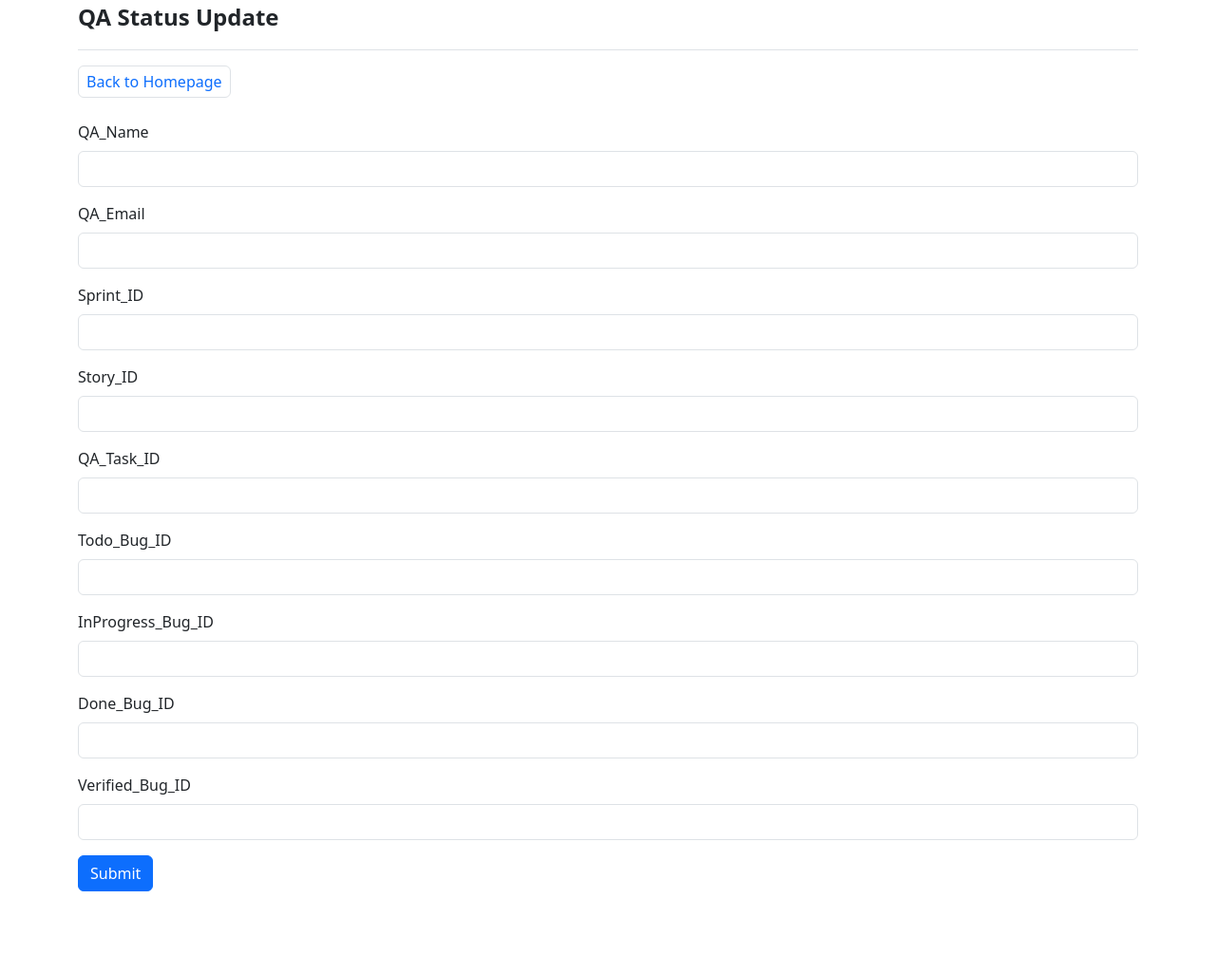
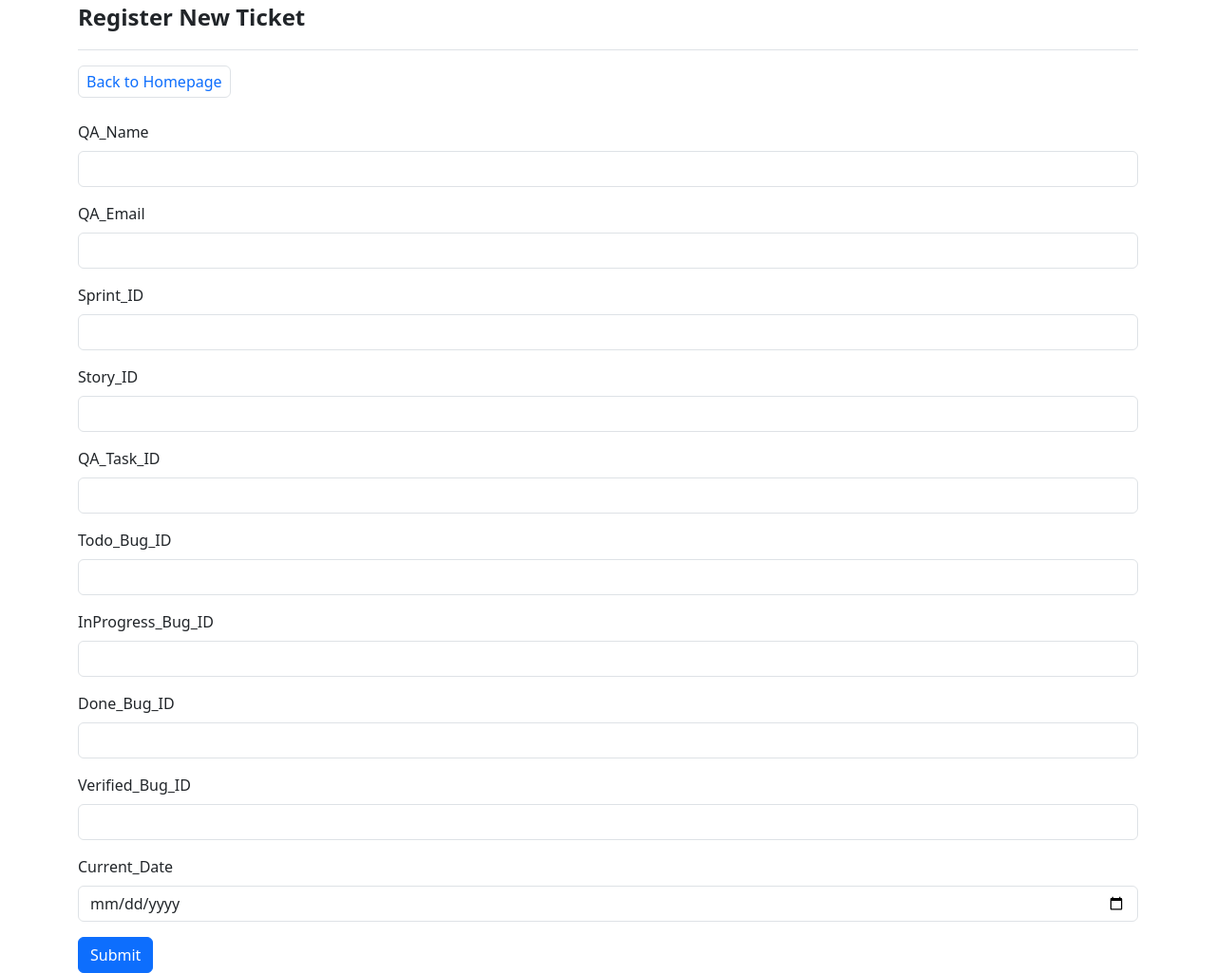
Before and after one commit to lokeshjammi/Status_Update, a Flask app: page /add_ticket in a window 1280 px wide. Shown: the whole page at 95% size. Before the commit the page ends 939 px from the top, so only its background shows below. Run offline with Flask 3, Linux system fonts and the light colour scheme; some libraries are stand-ins or nearby versions.

Commit message:
Code changes commit

```diff
--- a/main.py
+++ b/main.py
@@ -7,6 +7,7 @@ from flask_sqlalchemy import SQLAlchemy
 from flask_wtf import FlaskForm
 from sqlalchemy import values
 from wtforms import StringField, SubmitField, EmailField, IntegerField
+from wtforms.fields.datetime import DateField
 from wtforms.validators import DataRequired, ReadOnly, Disabled
 
 app = Flask(__name__)
@@ -32,13 +33,13 @@ class Todays(db.Model):
     bugs_progress = db.Column(type_=db.String, name="bugs_progress")
     bugs_done = db.Column(type_=db.String, name="bugs_done")
     bugs_verified = db.Column(type_=db.String, name="bugs_verified")
+    current_date = db.Column(type_=db.String, name="created_at")
 
 
 class Users(db.Model):
     user_id = db.Column(type_=db.Integer, name="user_id", primary_key=True, autoincrement=True)
     user_name = db.Column(type_=db.String, name="user_name", unique=True)
     user_email = db.Column(type_=db.String, name="user_email_id", unique=True)
-
 
 #==============Database Tables================
 
@@ -56,6 +57,7 @@ class AddWorkingTickets(FlaskForm):
     qa_bugs_progress = StringField(label="InProgress_Bug_ID", validators=[DataRequired()])
     qa_bugs_done = StringField(label="Done_Bug_ID", validators=[DataRequired()])
     qa_bugs_verified = StringField(label="Verified_Bug_ID", validators=[DataRequired()])
+    current_date = DateField(label='Current_Date', validators=[DataRequired()])
     submit = SubmitField(label="Submit")
 
 class EditWorkingTicket(FlaskForm):
@@ -114,8 +116,9 @@ def add_work_tickets():
         qa_bugs_progress = request.form.get('qa_bugs_progress')
         qa_bugs_done = request.form.get('qa_bugs_done')
         qa_bugs_verified = request.form.get('qa_bugs_verified')
+        current_date = request.form.get('current_date')
         new_ticket_add = Todays(id=query+1, name=qa_name, email=qa_email, sprint_id=qa_sprint_id, story_id=qa_story_id, qa_task_id=qa_task_id,
-                                bugs_todo=qa_bugs_todo, bugs_progress=qa_bugs_progress, bugs_done=qa_bugs_done, bugs_verified=qa_bugs_verified)
+                                bugs_todo=qa_bugs_todo, bugs_progress=qa_bugs_progress, bugs_done=qa_bugs_done, bugs_verified=qa_bugs_verified, current_date=current_date)
         db.session.add(new_ticket_add)
         db.session.commit()
         return redirect(url_for('homepage'))
@@ -152,6 +155,10 @@ def edit_details(selected_data_id):
         edit_data.sprint_id = request.form.get('sprint_id')
         edit_data.story_id = request.form.get('story_id')
         edit_data.qa_task_id = request.form.get('qa_task_id')
+        edit_data.bugs_todo = request.form.get('qa_bugs_todo')
+        edit_data.bugs_progress = request.form.get('qa_bugs_progress')
+        edit_data.bugs_done = request.form.get('qa_bugs_done')
+        edit_data.bugs_verified = request.form.get('qa_bugs_verified')
         db.session.commit()
         return redirect(url_for('view_all_data'))
     return render_template('edit_details.html', edit_working_ticket=edit_working_ticket, edit_data=edit_data)
--- a/templates/add_tickets.html
+++ b/templates/add_tickets.html
@@ -6,7 +6,7 @@
 {% block content %}
     <div class="container">
         <header class="d-flex align-items-center pb-3 mb-3 border-bottom">
-            <span class="fs-4"><b>QA Status Update</b></span>
+            <span class="fs-4"><b>Register New Ticket</b></span>
         </header>
         <a href="{{ url_for('homepage') }}" class="d-inline-flex focus-ring py-1 px-2 text-decoration-none border rounded-2">
             Back to Homepage
--- a/templates/add_user.html
+++ b/templates/add_user.html
@@ -6,7 +6,7 @@
 {% block content %}
     <div class="container">
         <header class="d-flex align-items-center pb-3 mb-3 border-bottom">
-            <span class="fs-4"><b>QA Status Update</b></span>
+            <span class="fs-4"><b>Register New User</b></span>
         </header>
         <a href="{{ url_for('homepage') }}" class="d-inline-flex focus-ring py-1 px-2 text-decoration-none border rounded-2">
             Back to Homepage
```
Also changed, not shown: templates/edit_details.html (+0 -36 lines), templates/view_all_users_data.html (+5 -3 lines), instance/today_update.db.
